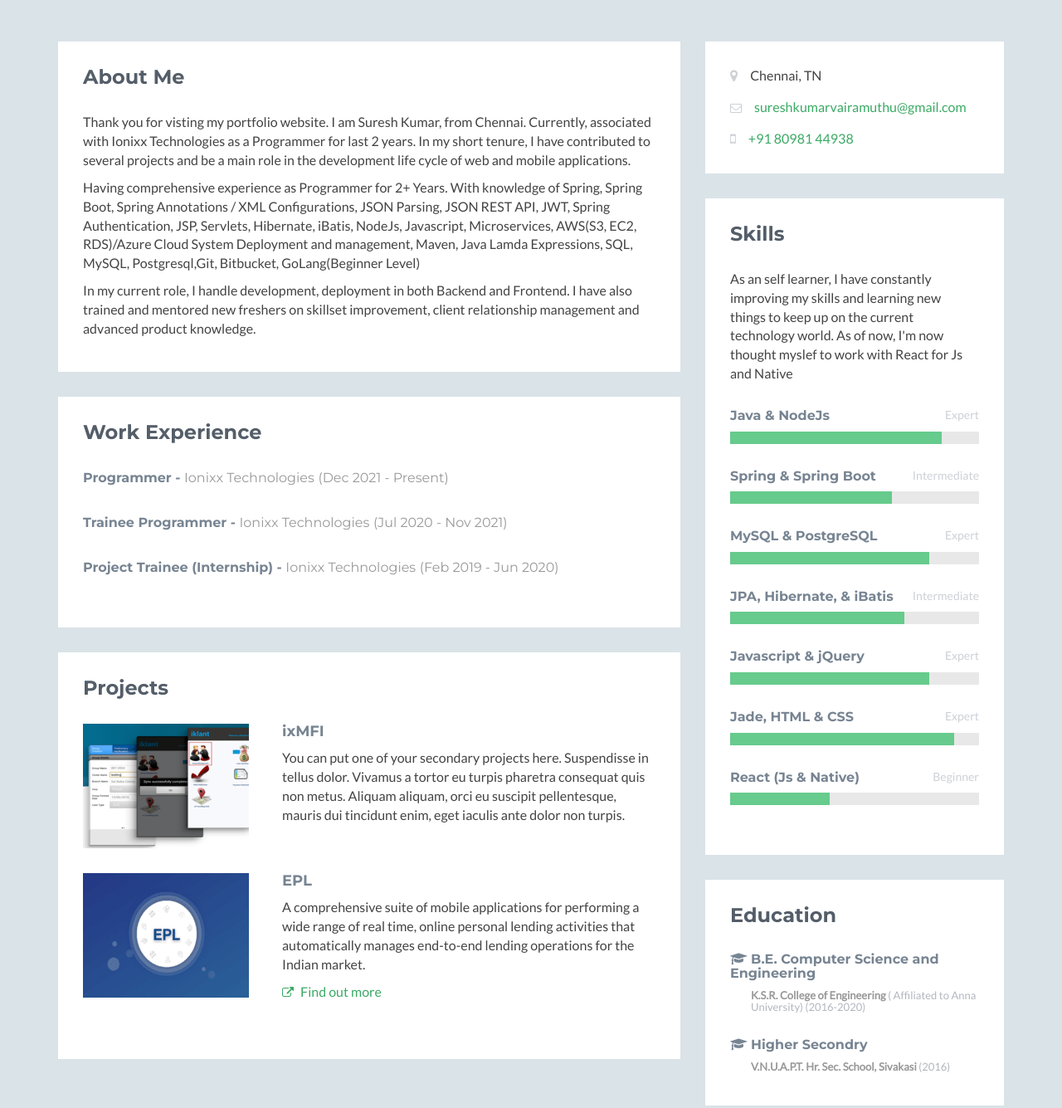
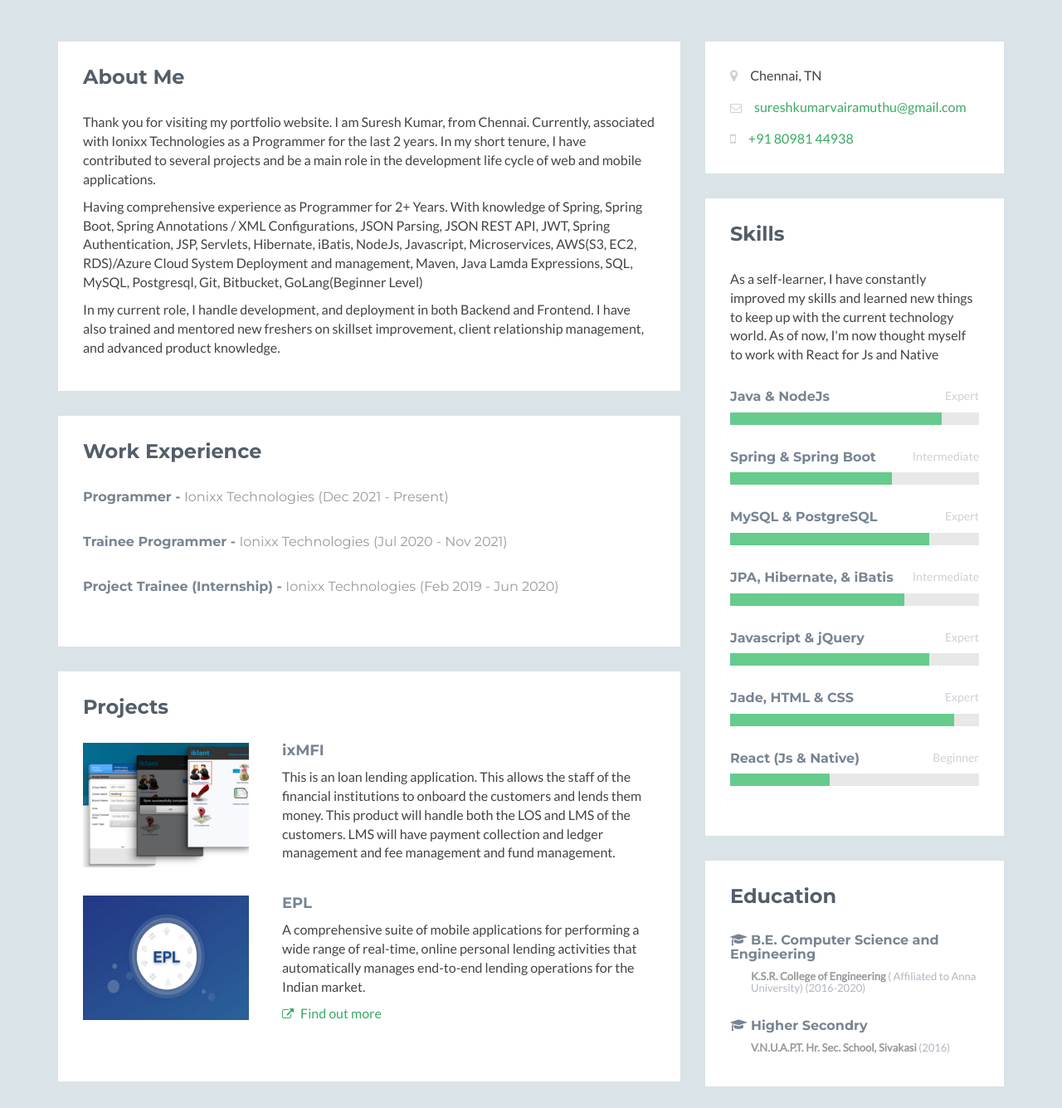
Before and after one commit to Sureshkumarofficial/sureshkumarofficial.github.io, a plain HTML site: page index.html in a window 1280 px wide. Shown: the part 300-1635 px from the top of the page at 83% size. Drawn offline with Linux system fonts and the light colour scheme.

Commit message:
Update index.html

```diff
--- a/index.html
+++ b/index.html
@@ -44,9 +44,9 @@
                     <div class="section-inner">
                         <h2 class="heading">About Me</h2>
                         <div class="content">
-                            <p> Thank you for visting my portfolio website. I am Suresh Kumar, from Chennai. Currently, associated with Ionixx Technologies as a Programmer for last 2 years. In my short tenure, I have contributed to several projects and be a main role in the development life cycle of web and mobile applications.</p>
-                            <p> Having comprehensive experience as Programmer for 2+ Years. With knowledge of Spring, Spring Boot, Spring Annotations / XML Configurations, JSON Parsing, JSON REST API, JWT, Spring Authentication, JSP, Servlets, Hibernate, iBatis, NodeJs, Javascript, Microservices, AWS(S3, EC2, RDS)/Azure Cloud System Deployment and management, Maven, Java Lamda Expressions, SQL, MySQL, Postgresql,Git, Bitbucket, GoLang(Beginner Level)</p>
-                            <p> In my current role, I handle development, deployment in both Backend and Frontend. I have also trained and mentored new freshers on skillset improvement, client relationship management and advanced product knowledge.</p>
+                            <p> Thank you for visiting my portfolio website. I am Suresh Kumar, from Chennai. Currently, associated with Ionixx Technologies as a Programmer for the last 2 years. In my short tenure, I have contributed to several projects and be a main role in the development life cycle of web and mobile applications.</p>
+                            <p> Having comprehensive experience as Programmer for 2+ Years. With knowledge of Spring, Spring Boot, Spring Annotations / XML Configurations, JSON Parsing, JSON REST API, JWT, Spring Authentication, JSP, Servlets, Hibernate, iBatis, NodeJs, Javascript, Microservices, AWS(S3, EC2, RDS)/Azure Cloud System Deployment and management, Maven, Java Lamda Expressions, SQL, MySQL, Postgresql, Git, Bitbucket, GoLang(Beginner Level)</p>
+                            <p> In my current role, I handle development, and deployment in both Backend and Frontend. I have also trained and mentored new freshers on skillset improvement, client relationship management, and advanced product knowledge.</p>
 
                         </div>
                     </div>
@@ -83,7 +83,7 @@
                                 </a>
                                 <div class="desc col-md-8 col-sm-8 col-xs-12">
                                     <h3 class="title">ixMFI</h3>
-                                    <p>You can put one of your secondary projects here. Suspendisse in tellus dolor. Vivamus a tortor eu turpis pharetra consequat quis non metus. Aliquam aliquam, orci eu suscipit pellentesque, mauris dui tincidunt enim, eget iaculis ante dolor non turpis.</p>
+                                    <p>This is an loan lending application. This allows the staff of the financial institutions to onboard the customers and lends them money. This product will handle both the LOS and LMS of the customers. LMS will have payment collection and ledger management and fee management and fund management.  </p>
                                 </div>
                             </div>
 
@@ -93,7 +93,7 @@
                                 </a>
                                 <div class="desc col-md-8 col-sm-8 col-xs-12">
                                     <h3 class="title">EPL</h3>
-                                    <p>A comprehensive suite of mobile applications for performing a wide range of real time, online personal lending activities that automatically manages end-to-end lending operations for the Indian market.</p>
+                                    <p>A comprehensive suite of mobile applications for performing a wide range of real-time, online personal lending activities that automatically manages end-to-end lending operations for the Indian market.</p>
                                     <p><a class="more-link" href="https://www.ionixxtech.com/portfolio/personal-loan-processing-solution" target="_blank"><i class="fa fa-external-link"></i> Find out more</a></p>
                                 </div>
                             </div>
@@ -121,7 +121,7 @@
                     <div class="section-inner">
                         <h2 class="heading">Skills</h2>
                         <div class="content">
-                            <p class="intro"> As an self learner, I have constantly improving my skills and learning new things to keep up on the current technology world. As of now, I'm now thought myslef to work with React for Js and Native</p>
+                            <p class="intro"> As a self-learner, I have constantly improved my skills and learned new things to keep up with the current technology world. As of now, I'm now thought myself to work with React for Js and Native</p>
 
                             <div class="skillset">
 
```
